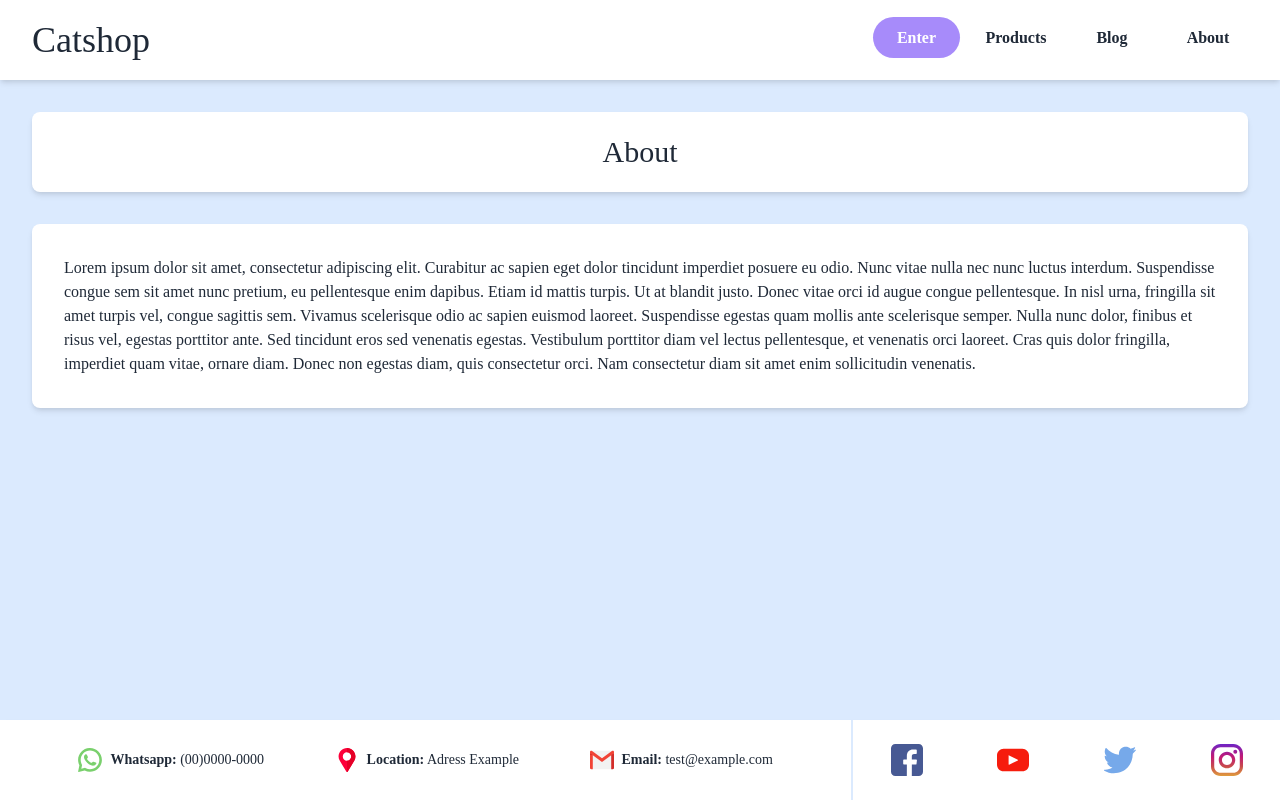
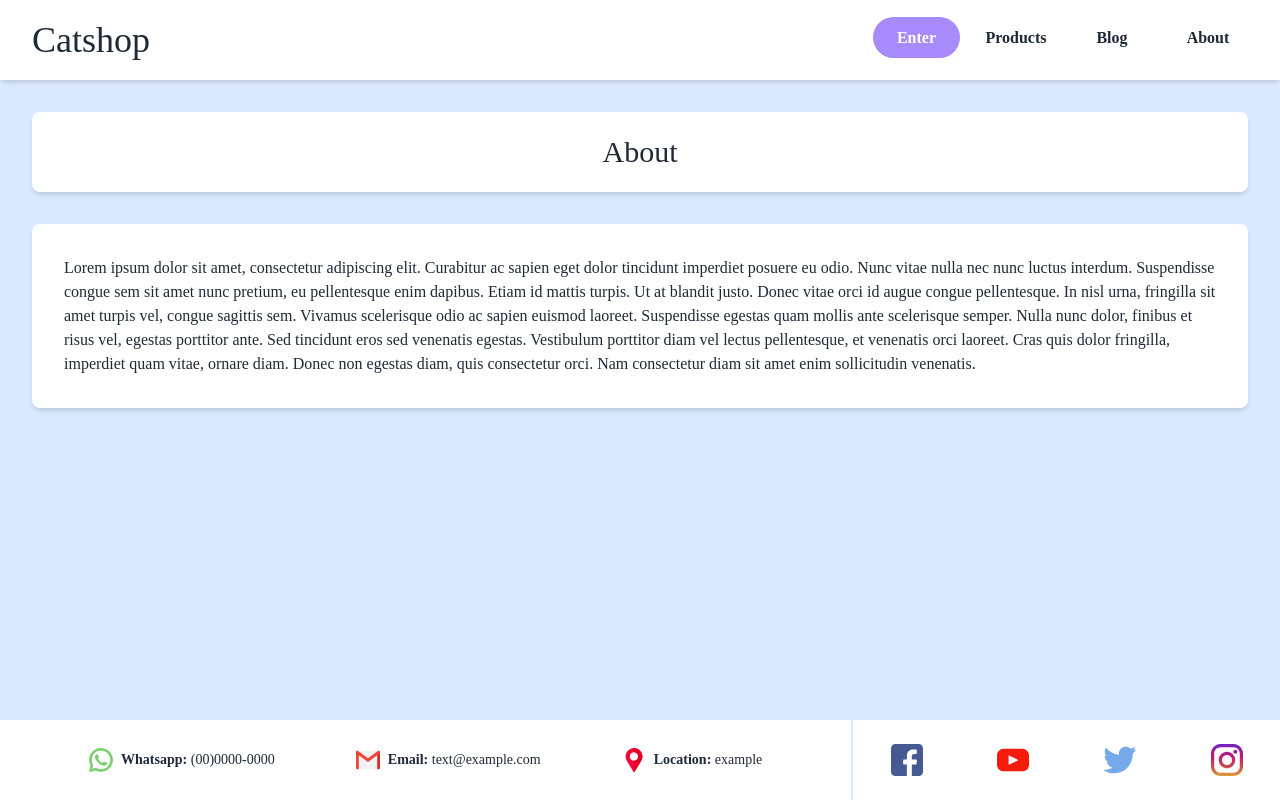
Before and after one commit to palenquer/Catshop, a React (Create React App) app: page /about in a window 1280 px wide. Built offline with nearby package versions, Linux system fonts and the light colour scheme; no server answers.

Commit message:
more components for wrapper and layout fixes

```diff
--- /dev/null
+++ b/src/components/AboutText.js
@@ -0,0 +1,21 @@
+import React from "react";
+
+export default function AboutText() {
+  return (
+    <article className="bg-white p-8 rounded-lg mb-8 shadow-md">
+      Lorem ipsum dolor sit amet, consectetur adipiscing elit. Curabitur ac
+      sapien eget dolor tincidunt imperdiet posuere eu odio. Nunc vitae nulla
+      nec nunc luctus interdum. Suspendisse congue sem sit amet nunc pretium, eu
+      pellentesque enim dapibus. Etiam id mattis turpis. Ut at blandit justo.
+      Donec vitae orci id augue congue pellentesque. In nisl urna, fringilla sit
+      amet turpis vel, congue sagittis sem. Vivamus scelerisque odio ac sapien
+      euismod laoreet. Suspendisse egestas quam mollis ante scelerisque semper.
+      Nulla nunc dolor, finibus et risus vel, egestas porttitor ante. Sed
+      tincidunt eros sed venenatis egestas. Vestibulum porttitor diam vel lectus
+      pellentesque, et venenatis orci laoreet. Cras quis dolor fringilla,
+      imperdiet quam vitae, ornare diam. Donec non egestas diam, quis
+      consectetur orci. Nam consectetur diam sit amet enim sollicitudin
+      venenatis.
+    </article>
+  );
+}
--- /dev/null
+++ b/src/components/ContactItem.js
@@ -0,0 +1,13 @@
+import React from "react";
+
+export default function ContactItem({ src, name, info }) {
+  return (
+    <figure className="flex items-center">
+      <img className="w-6 h-6 mr-2" src={src} alt={src} />
+      <figcaption>
+        <span className="font-bold">{name + ": "}</span>
+        {info}
+      </figcaption>
+    </figure>
+  );
+}
--- /dev/null
+++ b/src/components/ContactItemWrapper.js
@@ -0,0 +1,9 @@
+import React from "react";
+
+export default function ContactItemWrapper({ children }) {
+  return (
+    <div className="flex-grow h-full flex flex-col md:flex-row justify-evenly p-2 border-r-2 border-blue-100 text-sm">
+      {children}
+    </div>
+  );
+}
--- a/src/components/ContactSvg.js
+++ b/src/components/ContactMedia.js
@@ -1,6 +1,6 @@
 import React from "react";
 
-export default function ContactSvg({src, alt ,href}) {
+export default function ContactMedia({src, alt ,href}) {
   return (
     <a className="cursor-pointer w-full h-full flex justify-center items-center hover:bg-gray-100" href={href}>
       <img className="w-8 h-8" src={src} alt={alt} />
--- /dev/null
+++ b/src/components/ContactMediaWrapper.js
@@ -0,0 +1,9 @@
+import React from "react";
+
+export default function ContactMediaWrapper({ children }) {
+  return (
+    <div className="flex w-1/3 h-full flex-col md:flex-row justify-evenly items-center">
+      {children}
+    </div>
+  );
+}
--- /dev/null
+++ b/src/components/Footer.js
@@ -0,0 +1,9 @@
+import React from "react";
+
+export default function Footer({children}) {
+  return (
+    <footer className="w-full h-60 md:h-20 bg-white flex shadow-md">
+        {children}
+    </footer>
+  );
+}
--- /dev/null
+++ b/src/components/PageNotFound.js
@@ -0,0 +1,10 @@
+import React from "react";
+
+export default function PageNotFound({src, text}) {
+  return (
+    <section className="h-screen container mx-auto px-8 flex flex-col items-center justify-center">
+      <img className="w-40 h-40 mb-8" src={src} alt="error 404" />
+      <p className="text-lg">{text}</p>
+    </section>
+  );
+}
--- /dev/null
+++ b/src/components/Post.js
@@ -0,0 +1,22 @@
+import React, { useState, useEffect } from "react";
+import { Link } from "react-router-dom";
+import { search } from "../api/CatFactsApi";
+
+export default function Post({ url, onClick }) {
+  const [posts, setPosts] = useState("");
+
+  useEffect(() => {
+    search(url, setPosts);
+  }, [url]);
+
+  return (
+      <Link to={`/posts/${posts._id}`}>
+        <article
+          className="bg-white p-4 rounded border-t-8 border-purple-400 overflow-y-auto shadow-md cursor-pointer h-full hover:bg-gray-100"
+          onClick={onClick}
+        >
+          <p>{posts.text}</p>
+        </article>
+      </Link>
+  );
+}
--- a/src/components/PostList.js
+++ b/src/components/PostList.js
@@ -1,22 +1,9 @@
-import React, { useState, useEffect } from "react";
-import { Link } from "react-router-dom";
-import { search } from "../api/CatFactsApi";
+import React from "react";
 
-export default function PostList({ url, onClick }) {
-  const [posts, setPosts] = useState("");
-
-  useEffect(() => {
-    search(url, setPosts);
-  }, [url]);
-
+export default function PostList({ children }) {
   return (
-      <Link to={`/posts/${posts._id}`}>
-        <article
-          className="bg-white p-4 rounded border-t-8 border-purple-400 overflow-y-auto shadow-md cursor-pointer h-full hover:bg-gray-100"
-          onClick={onClick}
-        >
-          <p>{posts.text}</p>
-        </article>
-      </Link>
+    <section className=" w-full h-full flex flex-col md:grid grid-flow-col md:grid-flow-row md:grid-cols-2 lg:grid-cols-3 2xl:grid-cols-4 grid-rows-4 md:grid-rows-3 gap-4 mb-8">
+      {children}
+    </section>
   );
 }
--- a/src/pages/About.js
+++ b/src/pages/About.js
@@ -7,54 +7,54 @@ import twitter from "../assets/img/icons/008-twitter.svg";
 import instagram from "../assets/img/icons/029-instagram.svg";
 import gmail from "../assets/img/icons/gmail.svg";
 import location from "../assets/img/icons/location.svg";
-import ContactSvg from "../components/ContactSvg";
+
 import PageTitle from "../components/PageTitle";
 import Container from "../components/Container";
+import ContactItem from "../components/ContactItem";
+import Footer from "../components/Footer";
+import ContactItemWrapper from "../components/ContactItemWrapper";
+import AboutText from "../components/AboutText";
+import ContactMediaWrapper from "../components/ContactMediaWrapper";
+import ContactMedia from "../components/ContactMedia";
 
 export default function About() {
   return (
     <>
       <Container>
-        <PageTitle text="About"/>
-        <article className="bg-white p-8 rounded-lg mb-8 shadow-md">
-          Lorem ipsum dolor sit amet, consectetur adipiscing elit. Curabitur ac
-          sapien eget dolor tincidunt imperdiet posuere eu odio. Nunc vitae
-          nulla nec nunc luctus interdum. Suspendisse congue sem sit amet nunc
-          pretium, eu pellentesque enim dapibus. Etiam id mattis turpis. Ut at
-          blandit justo. Donec vitae orci id augue congue pellentesque. In nisl
-          urna, fringilla sit amet turpis vel, congue sagittis sem. Vivamus
-          scelerisque odio ac sapien euismod laoreet. Suspendisse egestas quam
-          mollis ante scelerisque semper. Nulla nunc dolor, finibus et risus
-          vel, egestas porttitor ante. Sed tincidunt eros sed venenatis egestas.
-          Vestibulum porttitor diam vel lectus pellentesque, et venenatis orci
-          laoreet. Cras quis dolor fringilla, imperdiet quam vitae, ornare diam.
-          Donec non egestas diam, quis consectetur orci. Nam consectetur diam
-          sit amet enim sollicitudin venenatis.
-        </article>
+        <PageTitle text="About" />
+        <AboutText />
       </Container>
-      <footer className="w-full h-60 md:h-20 bg-white flex shadow-md">
-        <div className="flex-grow h-full flex flex-col md:flex-row justify-evenly p-2 border-r-2 border-blue-100 text-sm">
-          <figure className="flex items-center">
-            <img className="w-6 h-6 mr-2" src={whatsapp} alt="whatsapp" />
-            <figcaption><span className="font-bold">Whatsapp:</span> (00)0000-0000</figcaption>
-          </figure>
-          <figure className="flex items-center">
-            <img className="w-6 h-6 mr-2" src={location} alt="location" />
-            <figcaption><span className="font-bold">Location:</span> Adress Example</figcaption>
-          </figure>
-          <figure className="flex items-center">
-            <img className="w-6 h-6 mr-2" src={gmail} alt="gmail" />
-            <figcaption><span className="font-bold">Email:</span> test@example.com</figcaption>
-          </figure>
-        </div>
 
-        <div className="flex w-1/3 h-full flex-col md:flex-row justify-evenly items-center">
-          <ContactSvg href="https://www.facebook.com" src={facebook} alt="facebook" />
-          <ContactSvg href="https://www.youtube.com" src={youtube} alt="youtube" />
-          <ContactSvg href="https://www.twitter.com" src={twitter} alt="twitter" />
-          <ContactSvg href="https://www.instagram.com" src={instagram} alt="instagram" />
-        </div>
-      </footer>
+      <Footer>
+        <ContactItemWrapper>
+          <ContactItem src={whatsapp} name="Whatsapp" info="(00)0000-0000" />
+          <ContactItem src={gmail} name="Email" info="text@example.com" />
+          <ContactItem src={location} name="Location" info="example" />
+        </ContactItemWrapper>
+
+        <ContactMediaWrapper className="flex w-1/3 h-full flex-col md:flex-row justify-evenly items-center">
+          <ContactMedia
+            href="https://www.facebook.com"
+            src={facebook}
+            alt="facebook"
+          />
+          <ContactMedia
+            href="https://www.youtube.com"
+            src={youtube}
+            alt="youtube"
+          />
+          <ContactMedia
+            href="https://www.twitter.com"
+            src={twitter}
+            alt="twitter"
+          />
+          <ContactMedia
+            href="https://www.instagram.com"
+            src={instagram}
+            alt="instagram"
+          />
+        </ContactMediaWrapper>
+      </Footer>
     </>
   );
 }
--- a/src/pages/Home.js
+++ b/src/pages/Home.js
@@ -1,18 +1,19 @@
 import React from "react";
 import Container from "../components/Container";
 import PageTitle from "../components/PageTitle";
+import Post from "../components/Post";
 import PostList from "../components/PostList";
 
 export default function Home() {
   return (
     <Container>
-      <PageTitle text="Catfacts"/>
-      <section className=" w-full h-full flex flex-col md:grid grid-flow-col md:grid-flow-row md:grid-cols-2 lg:grid-cols-3 2xl:grid-cols-4 grid-rows-4 md:grid-rows-3 gap-4 mb-8">
-        <PostList url="/591f98803b90f7150a19c229" />
-        <PostList url="/591f98703b90f7150a19c144" />
-        <PostList url="/5f8679a81fd4970017e07240" />
-        <PostList url="/591f9868c5cbe314f7a7ad3a" />
-      </section>
+      <PageTitle text="Catfacts" />
+      <PostList>
+        <Post url="/591f98803b90f7150a19c229" />
+        <Post url="/591f98703b90f7150a19c144" />
+        <Post url="/5f8679a81fd4970017e07240" />
+        <Post url="/591f9868c5cbe314f7a7ad3a" />
+      </PostList>
     </Container>
   );
 }
--- a/src/pages/Page404.js
+++ b/src/pages/Page404.js
@@ -1,14 +1,12 @@
 import React from "react";
 import errorImg from "../assets/img/error404.svg";
 import Container from "../components/Container";
+import PageNotFound from "../components/PageNotFound";
 
 export default function Page404() {
   return (
     <Container>
-      <section className="h-screen md:h-full flex justify-center items-center flex-col">
-        <img className="w-40 h-40 mb-8" src={errorImg} alt="error 404" />
-        <p className="text-lg">Ops, essa página não existe!</p>
-      </section>
+      <PageNotFound src={errorImg} text="Ops, essa página não existe!" />
     </Container>
   );
 }
```
